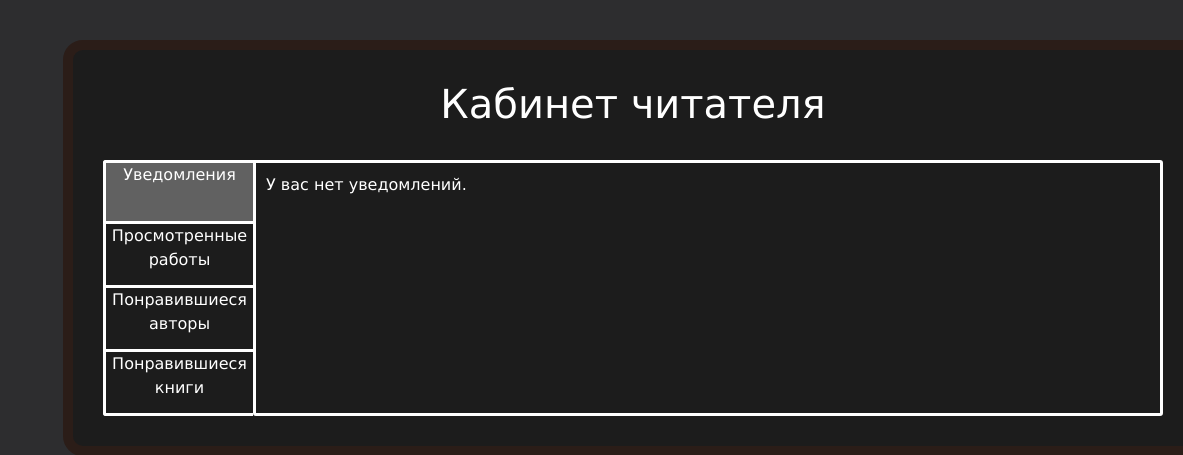
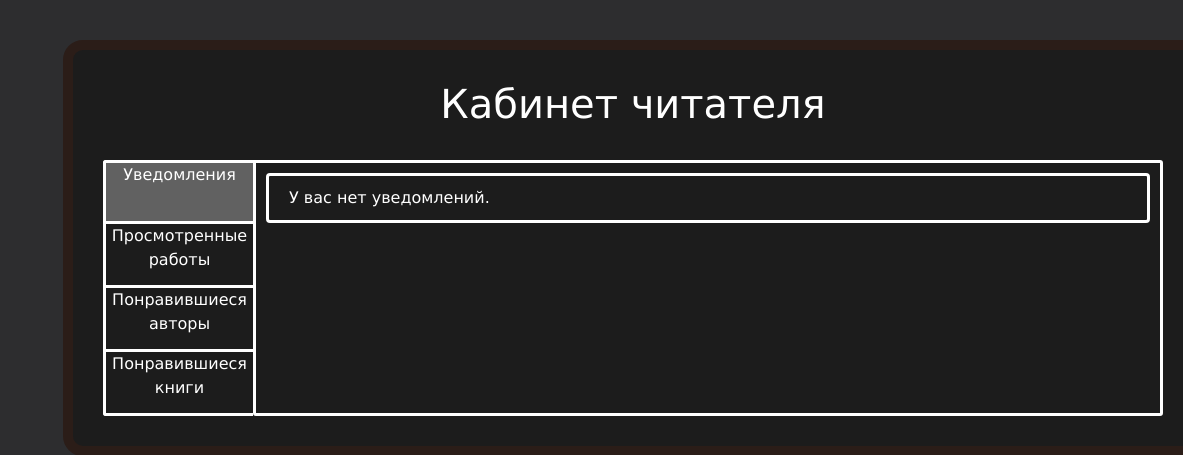
Before and after one commit to Keker-dev/LIB_HUB, a Flask app: page /reader in a window 1400 px wide. Shown: the part 110-565 px from the top of the page, without its empty margins (217-1400 px from the left). Run offline with Flask 3, Linux system fonts and the light colour scheme; a user stored in the database is signed in; tables that the repository leaves empty hold one stand-in row (values such as "Sample post"); some libraries are stand-ins or nearby versions.

Commit message:
Сделаны уведомления читателя.

```diff
--- a/forms/book.py
+++ b/forms/book.py
@@ -7,3 +7,4 @@ class BookForm(FlaskForm):
     add_page = SubmitField('Добавить главу')
     author = SubmitField(' ')
     read = SubmitField('Читать')
+    favorite = SubmitField('В любимое')
--- a/forms/profile.py
+++ b/forms/profile.py
@@ -6,3 +6,4 @@ from wtforms.validators import DataRequired
 class ProfileForm(FlaskForm):
     submit = SubmitField('Редактировать')
     like = SubmitField('Лайк')
+    favorite = SubmitField('В любимое')
--- a/main.py
+++ b/main.py
@@ -1,7 +1,6 @@
 from data.session_db import db_sess
 from data import books_api, users_api
-from sqlalchemy import desc
-from sqlalchemy.sql.expression import case
+from sqlalchemy import desc, func, literal
 from data.users import User
 from data.books import Book
 from data.pages import Page
@@ -19,8 +18,7 @@ from forms.profile import ProfileForm
 from forms.add_book import AddBookForm
 from forms.settings import SettingsForm
 from forms.reader import ReaderForm
-from flask import Flask
-from flask import url_for, request, render_template, redirect, session, jsonify, make_response, abort
+from flask import url_for, request, render_template, redirect, session, jsonify, make_response, abort, Flask
 
 app = Flask(__name__)
 app.config['SECRET_KEY'] = 'libhub_secret_key'
@@ -144,6 +142,13 @@ def profile_page(name):
             lks.remove(usr.id)
             ch_usr.likes = lks
         ch_usr.likes_count = len(ch_usr.likes)
+    if form.favorite.data and usr:
+        if ch_usr.id not in usr.favorite_authors:
+            usr.favorite_authors = usr.favorite_authors + [ch_usr.id]
+        else:
+            lks = usr.favorite_authors.copy()
+            lks.remove(ch_usr.id)
+            usr.favorite_authors = lks
     db_sess.commit()
     return render_template('profile.html', title=f'Профиль {name}', form=form, ch_usr=ch_usr, usr=usr)
 
@@ -209,6 +214,13 @@ def add_page_page(book_name):
         page = Page(name=form.name.data, text=form.text.data, number=len(book.pages))
         page.book_id = book.id
         db_sess.add(page)
+        subs = db_sess.query(User).filter(
+            User.favorite_books.contains(book.id) | User.favorite_authors.contains(book.author_id)).all()
+        for sub in subs:
+            nfs = sub.notifs.copy()
+            nfs["read"] = nfs["read"] + [{"type": "new_page", "book": book.name, "page": page.number,
+                                          "text": f'Вышла новая глава "{page.name}" в "{book.name}"'}]
+            sub.notifs = nfs
         db_sess.commit()
         return redirect(url_for("book_page", book_name=book_name))
     elif not all(usr_data):
@@ -247,6 +259,13 @@ def book_page(book_name):
             return redirect(url_for("profile_page", name=book.author.name))
         else:
             return redirect(url_for("error_page", error="993|К сожалению этот пользователь удалён."))
+    if form.favorite.data and usr:
+        if book.id not in usr.favorite_books:
+            usr.favorite_books = usr.favorite_books + [book.id]
+        else:
+            bks = usr.favorite_books.copy()
+            bks.remove(book.id)
+            usr.favorite_books = bks
     form.author.label.text = f"Автор: {book.author.name if book.author else ''}"
     prms = {
         "form": form,
@@ -390,13 +409,34 @@ def reader_cabinet_page():
                                          User.name == usr_data[2]).first()
         if not usr:
             return redirect(url_for("main_page"))
+    if form.validate_on_submit():
+        for i in request.form.keys():
+            if "rem_fav_auth_" in i:
+                fav_auths = usr.favorite_authors.copy()
+                fav_auths.remove(int(i[13:]))
+                usr.favorite_authors = fav_auths
+            if "rem_fav_book_" in i:
+                fav_books = usr.favorite_books.copy()
+                fav_books.remove(int(i[13:]))
+                usr.favorite_books = fav_books
+            if "rem_ntf_" in i:
+                ntf = usr.notifs["read"][int(i[8:]) - 1]
+                ntfs = usr.notifs.copy()
+                ntfs["read"] = ntfs["read"].copy()
+                ntfs["read"].pop(int(i[8:]) - 1)
+                usr.notifs = ntfs
+                if ntf["type"] == "new_page":
+                    return redirect(url_for("book_page_page", book_name=ntf["book"], page_num=ntf["page"] - 1))
     prms = {
         "title": f'Кабинет читателя',
         "form": form,
         "usr": usr,
         "last_books": [db_sess.query(Book).get(i) for i in usr.last_books[::-1]],
+        "fav_auths": [db_sess.query(User).get(i) for i in usr.favorite_authors],
+        "fav_books": [db_sess.query(Book).get(i) for i in usr.favorite_books],
     }
     session["reader_tabs_id"] = form.tabs_class.data
+    db_sess.commit()
     return render_template('reader.html', **prms)
 
 
--- a/static/css/style.css
+++ b/static/css/style.css
@@ -78,11 +78,12 @@ body{
     margin-bottom: 20px
 }
 .btn{
-    background-color: var(--main-bg-color);
+    background-color: transparent;
     border-color: var(--main-hover);
     transition: 0.5s;
 }
 .btn:hover{
+    background-color: transparent;
     border-color: var(--main-hover);
     transform: scale(1.05);
 }
@@ -185,7 +186,7 @@ body{
 	transition: background 0.2s ease;
 	width: 100%;
 	height: 100%;
-	text-align: middle;
+	text-align: center;
 	vertical-align: middle;
 }
 .tag_checkbox > input:checked + span {
--- a/templates/book.html
+++ b/templates/book.html
@@ -22,6 +22,10 @@
     <p>{{ book.about }}</p>
     {% if usr == book.author %}
         <p>{{ form.add_page(type="submit", class="btn btn-primary") }}</p>
+    {% elif usr %}
+        <label class="{% if book.id in usr.favorite_books %}like-btn-checked{% endif %} btn btn-primary" style="width: auto;">
+            {{ form.favorite(type="submit", style="display: none;") }}В любимое
+        </label>
     {% endif %}
     <p>Просмотры: {{ book.views_count }}</p>
     {{ message }}
--- a/templates/page.html
+++ b/templates/page.html
@@ -30,7 +30,7 @@
         </div>
         <p style="margin-left: 20px">{{ comm.text }}</p>
         <div class="one-line">
-            {% if comm.author_id != usr.id %}
+            {% if usr and comm.author_id != usr.id %}
             <label class="like-btn {% if usr.id in comm.likes %}like-btn-checked{% endif %}">
                 {{ form.like(type="submit", value=comm.id) }}
             </label>
--- a/templates/profile.html
+++ b/templates/profile.html
@@ -19,13 +19,13 @@
     </div><br>
     {% if usr.name == ch_usr.name %}
         <p>{{ form.submit(type="submit", class="btn btn-primary") }}</p>
-    {% else %}
+    {% elif usr %}
     <div class="one-line filled">
         <label class="like-btn {% if usr.id in ch_usr.likes %}like-btn-checked{% endif %}">{{ form.like(type="submit") }}</label>
         <p style="margin-right: 20px;">Лайки: {{ ch_usr.likes_count }}</p>
     </div>
-    <label class="{% if usr.id in ch_usr.likes %}like-btn-checked{% endif %} btn btn-primary" style="width: auto;">
-        {{ form.like(type="submit", style="display: none;") }}В любимое
+    <label class="{% if ch_usr.id in usr.favorite_authors %}like-btn-checked{% endif %} btn btn-primary" style="width: auto;">
+        {{ form.favorite(type="submit", style="display: none;") }}В любимое
     </label>
     {% endif %}
     {{ message }}
--- a/templates/reader.html
+++ b/templates/reader.html
@@ -12,7 +12,18 @@
         </div>
         <div style="flex-grow: 1;">
             <div class="tab-content">
-                У вас нет уведомлений.
+                <div class="list-items">
+                    {% for ntf in usr.notifs["read"] %}
+                        <label class="one-line filled list-item" style="cursor: pointer; margin:0px; padding: 10px 20px;">
+                            <input type="submit" name="rem_ntf_{{ loop.index }}" style="display: none;">{{ ntf["text"] }}
+                        </label>
+                    {% endfor %}
+                    {% if not usr.notifs["read"] %}
+                        <div class="one-line filled list-item">
+                            <p style="flex-grow: 1;">У вас нет уведомлений.</p>
+                        </div>
+                    {% endif %}
+                </div>
             </div>
             <div class="tab-content">
                 <div class="grid-for-books" style="grid-template-columns: 1fr 1fr;">
@@ -27,8 +38,48 @@
                 </div>
             </div>
             <div class="tab-content">
+                <div class="list-items">
+                    <div class="one-line filled list-head">
+                        <p style="flex-grow: 1;">Авторы</p>
+                        <p>Лайки</p>
+                    </div>
+                    {% for author in fav_auths %}
+                    <div class="one-line filled list-item">
+                        <p class="inv" style="flex-grow: 1;"><a href="/profile/{{ author.name }}">{{ author.name }}</a></p>
+                        <p style="margin-right: 10px;">Лайки: {{ author.likes_count }}</p>
+                        <label class="btn btn-primary">
+                            <input type="submit" name="rem_fav_auth_{{ author.id }}" style="display: none;">-
+                        </label>
+                    </div>
+                    {% endfor %}
+                    {% if not fav_auths %}
+                        <div class="one-line filled list-item">
+                            <p style="flex-grow: 1;">У вас нет понравившихся авторов.</p>
+                        </div>
+                    {% endif %}
+                </div>
             </div>
             <div class="tab-content">
+                <div class="list-items">
+                    <div class="one-line filled list-head">
+                        <p style="flex-grow: 1;">Книги</p>
+                        <p>Просмотры</p>
+                    </div>
+                    {% for book in fav_books %}
+                    <div class="one-line filled list-item">
+                        <p class="inv" style="flex-grow: 1;"><a href="/book/{{ book.name }}">{{ book.name }}</a></p>
+                        <p style="margin-right: 10px;">Просмотры: {{ book.views_count }}</p>
+                        <label class="btn btn-primary">
+                            <input type="submit" name="rem_fav_book_{{ book.id }}" style="display: none;">-
+                        </label>
+                    </div>
+                    {% endfor %}
+                    {% if not fav_books %}
+                        <div class="one-line filled list-item">
+                            <p style="flex-grow: 1;">У вас нет понравившихся книг.</p>
+                        </div>
+                    {% endif %}
+                </div>
             </div>
         </div>
     </div>
```
